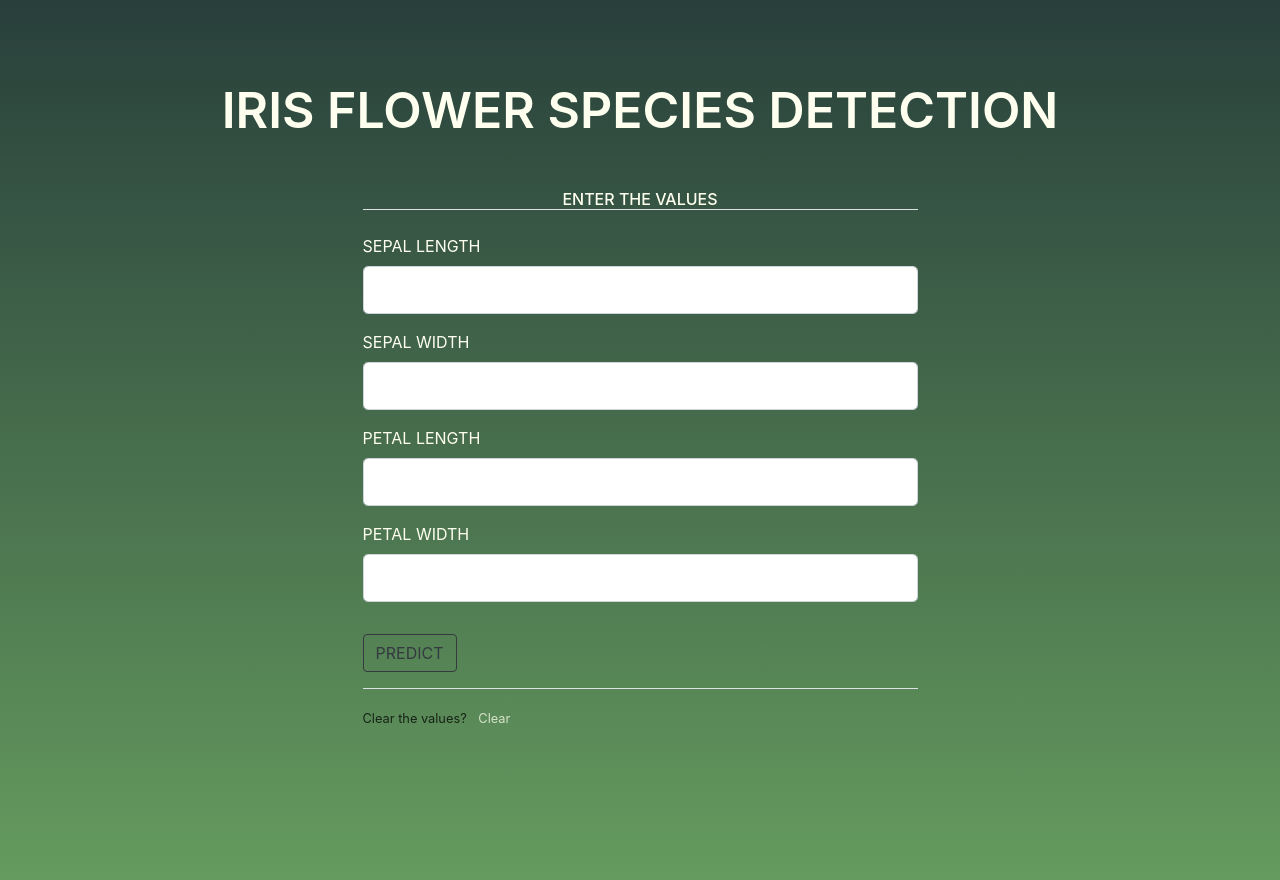
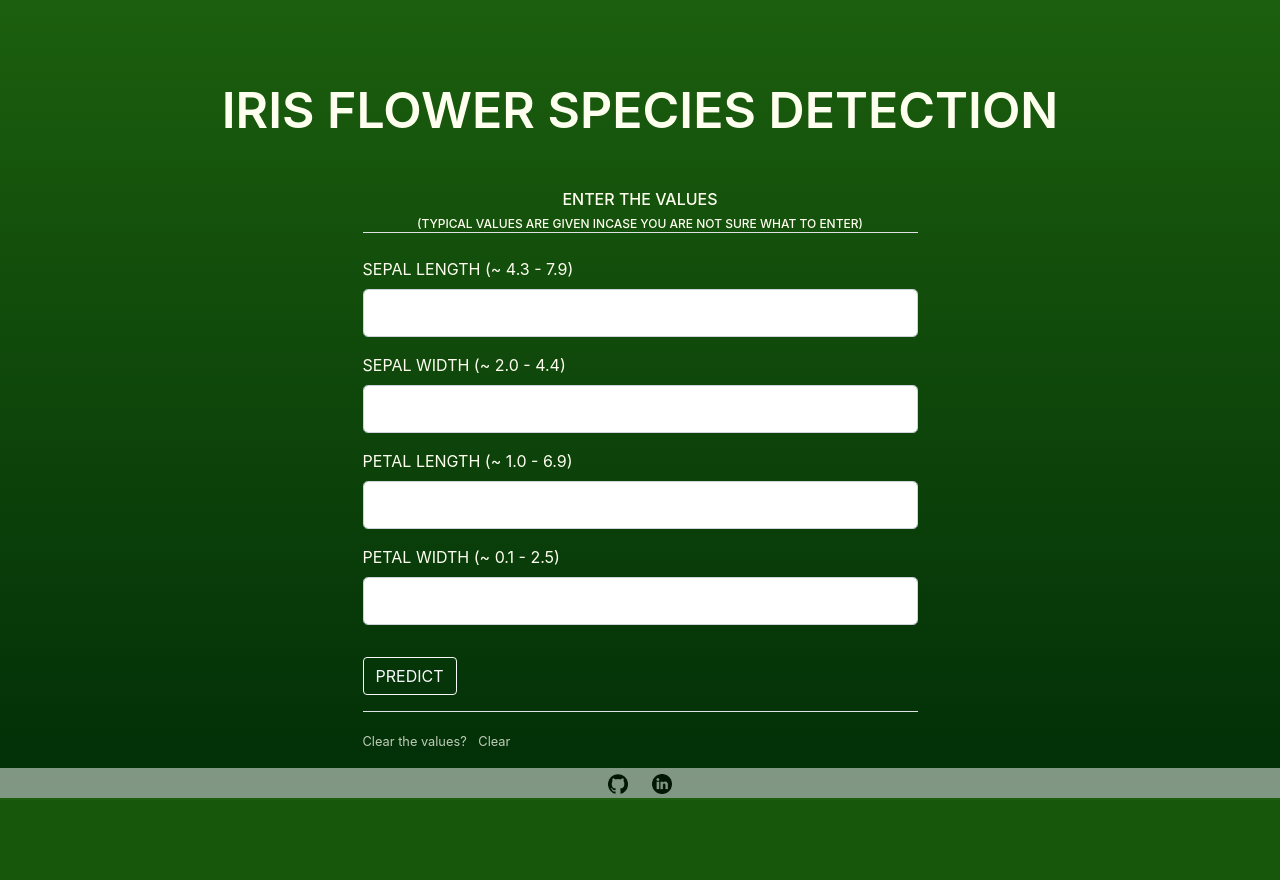
Before and after one commit to KRNK97/IRIS-Flower-classification, a Flask app: page / in a window 1280 px wide. After the commit the page ends 798 px from the top, so only its background shows below. Run offline with Flask 2, Linux system fonts and the light colour scheme; some libraries are stand-ins or nearby versions.

Commit message:
> Added Github and Linkedin profile links to the homepage. > Added input value suggestions ( in the labels ).

```diff
--- a/forms.py
+++ b/forms.py
@@ -5,8 +5,8 @@ from wtforms.validators import DataRequired
 
 # create fields for each variable
 class Inputform(FlaskForm):
-    sl = FloatField('SEPAL LENGTH',validators=[DataRequired()])
-    sw = FloatField('SEPAL WIDTH',validators=[DataRequired()])
-    pl = FloatField('PETAL LENGTH',validators=[DataRequired()])
-    pw = FloatField('PETAL WIDTH',validators=[DataRequired()])
+    sl = FloatField('SEPAL LENGTH (~ 4.3 - 7.9)',validators=[DataRequired()])
+    sw = FloatField('SEPAL WIDTH (~ 2.0 - 4.4)',validators=[DataRequired()])
+    pl = FloatField('PETAL LENGTH (~ 1.0 - 6.9)',validators=[DataRequired()])
+    pw = FloatField('PETAL WIDTH (~ 0.1 - 2.5)',validators=[DataRequired()])
     submit = SubmitField('PREDICT')
--- a/iris-with-answers.csv
+++ b/iris-with-answers.csv
@@ -149,3 +149,5 @@ sepal_length,sepal_width,petal_length,petal_width,species
 6.5,3,5.2,2,virginica
 6.2,3.4,5.4,2.3,virginica
 5.9,3,5.1,1.8,virginica
+7.9,4.4,6.9,2.5,
+4.3,2,1,0.1,
--- a/static/main.css
+++ b/static/main.css
@@ -1,17 +1,15 @@
 body {
-    background-image: linear-gradient(#283F3B,#659B5E);
+    background-image: linear-gradient(#1c5f0e,#012e07);
     color: ivory;
     margin-top: 5rem;
-    height: 100vh;
+    max-height: 100%;
+    z-index: 2;
 }
 
 h1,h2,h3 {
     color: ivory;
 }
 
-.content-section {
-
-}
 
 .center_div{
     margin: 0 auto;
@@ -34,3 +32,26 @@ h1,h2,h3 {
 .clear{
     color: ivory;
 }
+
+
+.footer img {
+    height: 20px;
+    width: 20px;
+}
+
+.footer{
+    margin-top: 16px;
+    position: relative;
+    text-align: center;
+    padding: 3px;
+    background-color: white;
+    opacity: 0.5;
+    width: 100%;
+    left: 0;
+    bottom: 0;
+}
+
+.footer a{
+    padding-left: 10px;
+    padding-right: 10px;
+}
--- a/templates/layout.html
+++ b/templates/layout.html
@@ -16,5 +16,13 @@
         {% block content %} {% endblock %}
     </div>
 
+    <footer class="footer">
+        <a href="https://github.com/KRNK97">
+            <img src="/static/github-logo.png" alt="">
+        </a>
+        <a href="https://www.linkedin.com/in/krnk97/">
+            <img src="/static/linkedin.png" alt="">
+        </a>
+    </footer>
 </body>
 </html>
--- a/templates/predict.html
+++ b/templates/predict.html
@@ -6,11 +6,16 @@
         {{ form.hidden_tag()}}
 
         <fieldset class="form-group">
-            <h6 class="border-bottom mb-4"><CENTER>ENTER THE VALUES</CENTER></h3>
+            <h6><CENTER>ENTER THE VALUES</CENTER><H6/>
+            <h6 class="border-bottom mb-4" style="font-size: 12px;">
+                <CENTER>(TYPICAL VALUES ARE GIVEN INCASE YOU ARE NOT SURE WHAT TO ENTER)</CENTER>
+            </h6>
+
+
 
 
             <div class="form-group" id="sl">
-                {{ form.sl.label(class="form-control-label")}}                      <!-- label -->
+                {{ form.sl.label (class="form-control-label")}}                   <!-- label -->
                 {{ form.sl(class="form-control form-control-lg") }}                 <!-- field -->
             </div>
             <div class="form-group" id="sw">
@@ -29,12 +34,12 @@
         </fieldset>
 
             <div class="form-group">
-                {{ form.submit(class="btn btn-outline-dark") }}
+                {{ form.submit(class="btn btn-outline-light") }}
             </div>
     </form>
 </div>
 <div class="border-top pt-3 center_div">
-    <small class="faded">
+    <small class="faded" style="color: ivory;">
         Clear the values? <a class="ml-2 clear" href="{{ url_for('predict') }}">Clear</a>
     </small>
 </div>
```
Also changed, not shown: static/github-logo.png (added), static/image.jpg (added), static/linkedin.png (added).
